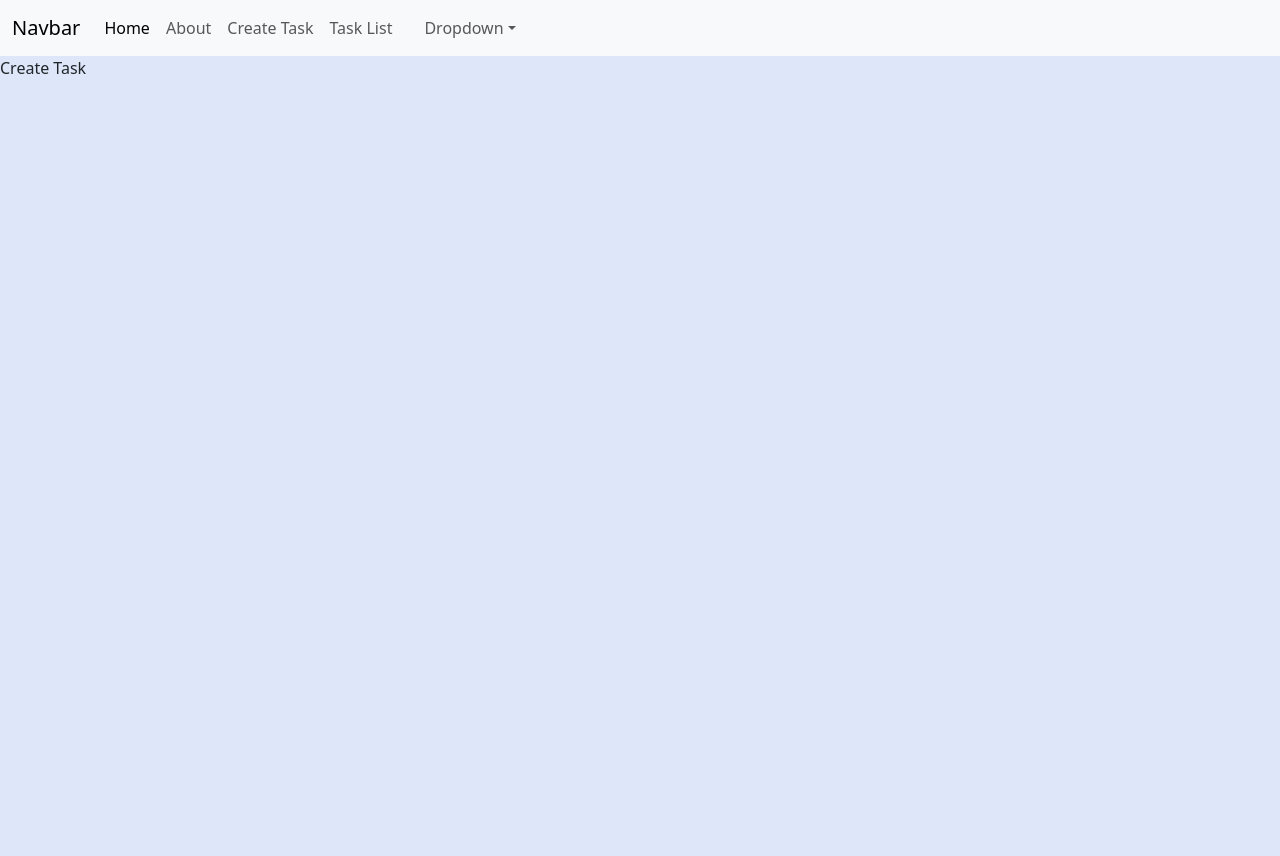
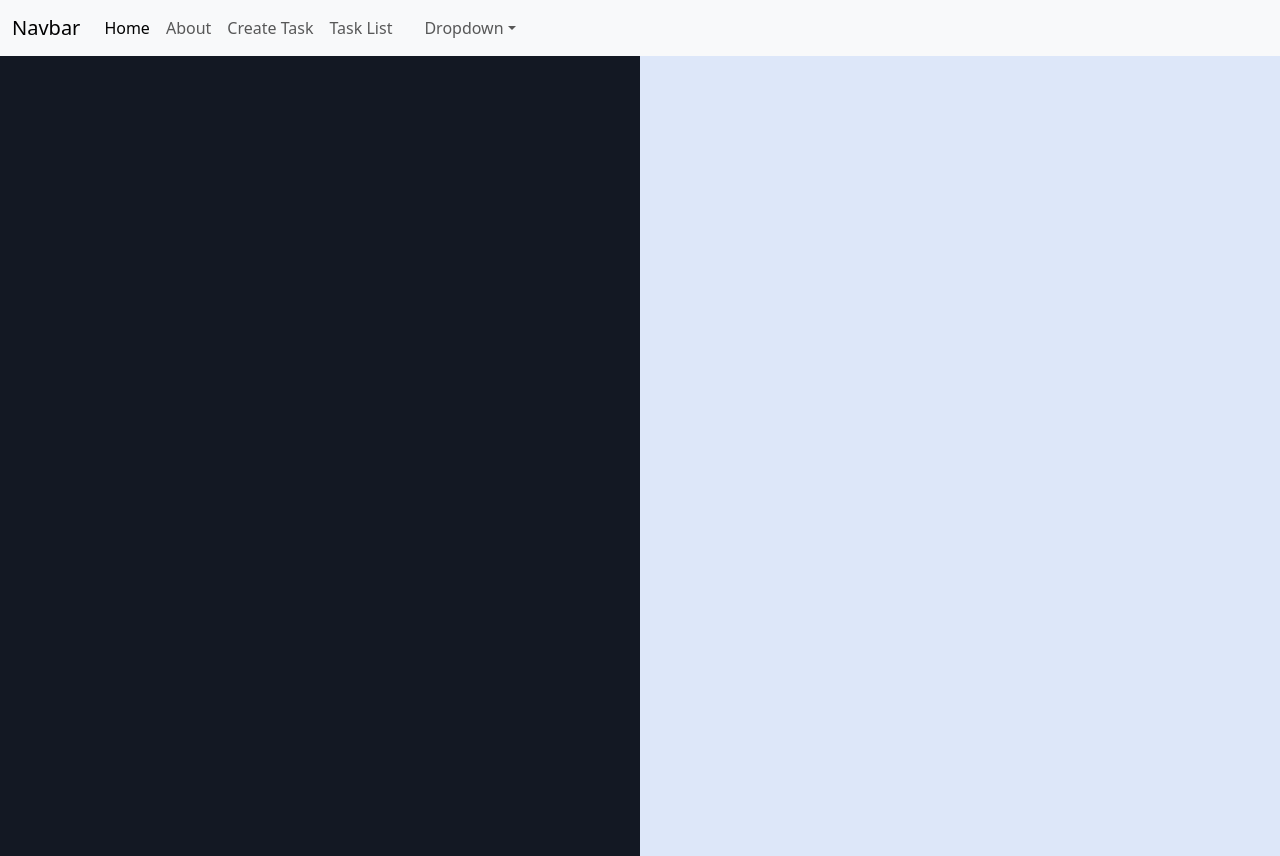
Before and after one commit to vipink28/todomarch2024, a React (Create React App) app: page /create-task in a window 1280 px wide. Before the commit the page ends 800 px from the top, so only its background shows below. Built offline with nearby package versions, Linux system fonts and the light colour scheme; data requests are answered from the project's data file; sample sign-in values are in the browser's storage.

Commit message:
task form created

```diff
--- a/src/pages/CreateTask.jsx
+++ b/src/pages/CreateTask.jsx
@@ -2,8 +2,16 @@ import React from 'react';
 
 function CreateTask(props) {
     return (
-        <div>
-            Create Task
+        <div className='container-fluid h-100'>
+            <div className='row h-100'>
+                <div className='d-flex align-items-center justify-content-center h-100 col-lg-6 flex-column bg-primary'>
+
+                </div>
+
+                <div className='d-flex align-items-center justify-content-center h-100 col-lg-6 flex-column'>
+
+                </div>
+            </div>
         </div>
     );
 }
```
Also changed, not shown: src/components/TaskForm.jsx (added, +27 -0 lines).
